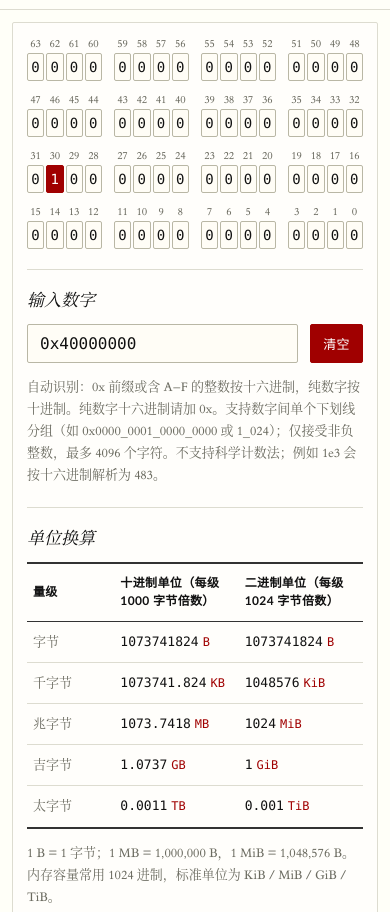
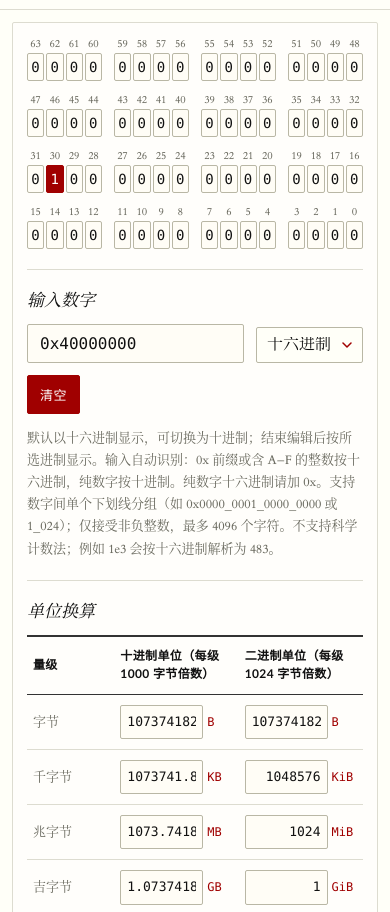
Before and after one commit to zhyantao/riscv-bitlab, a plain HTML site: page bytes.html in a window 390 px wide. Shown: the part 188-1100 px from the top of the page. Drawn offline with Linux system fonts and the light colour scheme.

Commit message:
Improve input layout and display settings in bytes.html
Updated input layout and display settings for better responsiveness and user experience.

```diff
--- a/bytes.html
+++ b/bytes.html
@@ -12,12 +12,13 @@
   h3 { margin:0 0 12px; }
   .section { margin-top:20px; padding-top:20px; border-top:1px solid var(--line); }
   .desc, .tip { font-size:13px; line-height:1.7; }
-  .input-row { display:flex; align-items:end; gap:12px; }
-  .input-field { flex:1; min-width:0; }
+  .input-row { display:flex; flex-wrap:wrap; align-items:end; gap:12px; }
+  .input-field { flex:1 1 180px; min-width:0; }
   label { display:block; font-size:14px; margin-bottom:6px; }
   input, button { padding:9px 12px; }
   input { width:100%; }
   #clear-btn { flex-shrink:0; }
+  #display-base { flex-shrink:0; padding:9px 30px 9px 10px; }
   .bit-grid { display:grid; grid-template-columns:1fr; gap:20px; }
   .bit-group { display:grid; grid-template-columns:repeat(4,minmax(0,1fr)); gap:20px; }
   .bit-byte { display:grid; grid-template-columns:repeat(2,minmax(0,1fr)); gap:20px; }
@@ -30,7 +31,7 @@
   th:first-child { width:26%; }
   td { font-family:var(--mono); overflow-wrap:anywhere; }
   td:first-child { font-family:inherit; color:var(--muted); }
-  .unit-value { display:inline-block; min-width:22ch; text-align:right; }
+  .unit-value { width:calc(100% - 3ch - 6px); min-width:0; padding:6px; text-align:right; }
   .unit { display:inline-block; width:3ch; text-align:left; margin-left:6px; color:var(--accent); font-size:12px; }
   @media (max-width:700px) {
     main { padding:12px; } .card { padding:14px; }
@@ -77,9 +78,13 @@
             autocomplete="off" autocapitalize="off" spellcheck="false" maxlength="4096"
             aria-describedby="input-tip input-error" aria-invalid="false">
         </div>
+        <select id="display-base" aria-label="输入数字显示进制">
+          <option value="16" selected>十六进制</option>
+          <option value="10">十进制</option>
+        </select>
         <button type="button" id="clear-btn">清空</button>
       </div>
-      <p class="tip" id="input-tip">自动识别：0x 前缀或含 A–F 的整数按十六进制，纯数字按十进制。纯数字十六进制请加 0x。支持数字间单个下划线分组（如 0x0000_0001_0000_0000 或 1_024）；仅接受非负整数，最多 4096 个字符。不支持科学计数法；例如 1e3 会按十六进制解析为 483。</p>
+      <p class="tip" id="input-tip">默认以十六进制显示，可切换为十进制；结束编辑后按所选进制显示。输入自动识别：0x 前缀或含 A–F 的整数按十六进制，纯数字按十进制。纯数字十六进制请加 0x。支持数字间单个下划线分组（如 0x0000_0001_0000_0000 或 1_024）；仅接受非负整数，最多 4096 个字符。不支持科学计数法；例如 1e3 会按十六进制解析为 483。</p>
       <p class="error" id="input-error" role="alert" hidden></p>
     </section>
     <section class="section" aria-labelledby="units-title">
@@ -89,14 +94,18 @@
         <tbody id="results"></tbody>
       </table>
       <p class="tip">1 B = 1 字节；1 MB = 1,000,000 B，1 MiB = 1,048,576 B。内存容量常用 1024 进制，标准单位为 KiB / MiB / GiB / TiB。</p>
-      <p class="tip">使用 BigInt 精确计算，不经过浮点数；小数最多保留 4 位（四舍五入），整除时不显示小数部分。</p>
+      <p class="tip" id="units-tip">任意结果均可编辑，其他单位、输入数字和二进制位同步更新。结果框接受十进制非负数，可输入小数，但换算后必须为整数个字节。</p>
+      <p class="error" id="units-error" role="alert" hidden></p>
+      <p class="tip">使用 BigInt 精确计算，不经过浮点数；小数完整显示，不四舍五入、不截断，整除时不显示小数部分。正在编辑的值保留原样。</p>
     </section>
   </section>
 </main>
 <script src="page-state.js"></script>
 <script>
 const input = document.getElementById('number-input');
+const displayBase = document.getElementById('display-base');
 const error = document.getElementById('input-error');
+const unitsError = document.getElementById('units-error');
 const bitGrid = document.getElementById('bit-grid');
 const bitTip = document.getElementById('bit-tip');
 let currentBytes = 0n;
@@ -119,8 +128,7 @@ for (let groupIndex = 0; groupIndex < 2; groupIndex++) {
         button.addEventListener('click', () => {
           if (currentBytes === null) return;
           const value = currentBytes ^ (1n << BigInt(bit));
-          const hexadecimal = /^0x/i.test(input.value.trim()) || /[a-f]/i.test(input.value);
-          input.value = hexadecimal ? '0x' + value.toString(16).toUpperCase() : value.toString();
+          input.value = formatBytes(value);
           updateResults();
         });
         bitButtons.push({button, bit}); cell.append(index, button); nibbleGroup.appendChild(cell);
@@ -132,17 +140,29 @@ for (let groupIndex = 0; groupIndex < 2; groupIndex++) {
   bitGrid.appendChild(group);
 }
 const units = [['字节','B','B'], ['千字节','KB','KiB'], ['兆字节','MB','MiB'], ['吉字节','GB','GiB'], ['太字节','TB','TiB']];
-const resultCells = units.map(([label, decimalUnit, binaryUnit]) => {
+const resultCells = units.map(([label, decimalUnit, binaryUnit], index) => {
   const row = document.createElement('tr');
   const name = document.createElement('td'); name.textContent = label; row.appendChild(name);
-  const cells = [decimalUnit, binaryUnit].map(unit => {
+  const cells = [decimalUnit, binaryUnit].map((unit, column) => {
     const cell = document.createElement('td');
-    const value = document.createElement('span'); value.className = 'unit-value';
+    const value = document.createElement('input'); value.className = 'unit-value';
+    value.type = 'text'; value.inputMode = 'decimal'; value.maxLength = 4096;
+    value.autocomplete = 'off'; value.spellcheck = false; value.placeholder = '—';
+    value.setAttribute('aria-label', `${column === 0 ? '十进制' : '二进制'}单位 ${unit}`);
+    value.setAttribute('aria-describedby', 'units-tip units-error');
+    const divisor = (column === 0 ? 1000n : 1024n) ** BigInt(index);
+    value.addEventListener('input', () => updateResults(value, divisor));
     const suffix = document.createElement('span'); suffix.className = 'unit'; suffix.textContent = unit;
     cell.append(value, suffix); row.appendChild(cell); return value;
   });
   document.getElementById('results').appendChild(row); return cells;
 });
+function formatBytes(bytes) {
+  return displayBase.value === '16' ? '0x' + bytes.toString(16).toUpperCase() : bytes.toString();
+}
+function updateInputDisplay() {
+  if (currentBytes !== null && input.value.trim()) input.value = formatBytes(currentBytes);
+}
 function parseBytes(raw) {
   const text = raw.trim();
   if (raw.length > 4096) throw new Error('输入不能超过 4096 个字符。');
@@ -154,28 +174,41 @@ function parseBytes(raw) {
   if (!/^[0-9]+(?:_[0-9]+)*$/.test(text)) throw new Error('请输入有效的十进制非负整数，允许数字间单个下划线，不支持小数、负数或其他分隔符。');
   return BigInt(text.replaceAll('_', ''));
 }
+function parseUnitBytes(raw, divisor) {
+  const text = raw.trim();
+  if (raw.length > 4096) throw new Error('输入不能超过 4096 个字符。');
+  if (!text) return null;
+  if (!/^(?:[0-9]+(?:\.[0-9]*)?|\.[0-9]+)$/.test(text)) throw new Error('请输入十进制非负数，不支持十六进制或科学计数法。');
+  const [integer, fraction = ''] = text.split('.');
+  const scale = 10n ** BigInt(fraction.length);
+  const numerator = BigInt(integer + fraction) * divisor;
+  if (numerator % scale !== 0n) throw new Error('换算后必须为整数个字节，请调整小数。');
+  return numerator / scale;
+}
 function formatRatio(bytes, divisor) {
   const integer = bytes / divisor;
   let remainder = bytes % divisor;
   if (remainder === 0n) return integer.toString();
-  // 取 5 位小数用于四舍五入到 4 位
   let digits = '';
-  for (let i = 0; i < 5; i++) {
+  // 单位除数仅含质因子 2 和 5，小数必定有限。
+  while (remainder !== 0n) {
     remainder *= 10n;
     digits += (remainder / divisor).toString();
     remainder %= divisor;
   }
-  const rounded = (BigInt(digits) + 5n) / 10n;
-  if (rounded === 10000n) return (integer + 1n).toString();
-  const fraction = rounded.toString().padStart(4, '0').replace(/0+$/, '');
-  return integer.toString() + (fraction ? '.' + fraction : '');
+  return integer.toString() + '.' + digits;
 }
-function updateResults() {
+function updateResults(source = input, divisor = 1n) {
   let bytes = null;
-  error.textContent = ''; error.hidden = true; input.setAttribute('aria-invalid', 'false');
-  try { bytes = parseBytes(input.value); }
-  catch (failure) { error.textContent = failure.message; error.hidden = false; input.setAttribute('aria-invalid', 'true'); }
-  currentBytes = error.hidden ? (bytes ?? 0n) : null;
+  error.textContent = ''; error.hidden = true;
+  unitsError.textContent = ''; unitsError.hidden = true;
+  input.setAttribute('aria-invalid', 'false');
+  resultCells.flat().forEach(cell => cell.setAttribute('aria-invalid', 'false'));
+  const activeError = source === input ? error : unitsError;
+  try { bytes = source === input ? parseBytes(input.value) : parseUnitBytes(source.value, divisor); }
+  catch (failure) { activeError.textContent = failure.message; activeError.hidden = false; source.setAttribute('aria-invalid', 'true'); }
+  if (source !== input) input.value = bytes === null ? '' : formatBytes(bytes);
+  currentBytes = activeError.hidden ? (bytes ?? 0n) : null;
   bitButtons.forEach(({button, bit}) => {
     const enabled = currentBytes !== null;
     const isSet = enabled && (currentBytes & (1n << BigInt(bit))) !== 0n;
@@ -189,13 +222,15 @@ function updateResults() {
   bitTip.textContent = bitTip.hidden ? '' : '当前数值超过 64 位，仅显示低 64 位，翻转时保留高位。';
   resultCells.forEach((cells, index) => cells.forEach((cell, column) => {
     const divisor = (column === 0 ? 1000n : 1024n) ** BigInt(index);
-    cell.textContent = bytes === null ? '—' : formatRatio(bytes, divisor);
+    if (cell !== source) cell.value = bytes === null ? '' : formatRatio(bytes, divisor);
   }));
 }
-input.addEventListener('input', updateResults);
+input.addEventListener('input', () => updateResults());
+input.addEventListener('change', updateInputDisplay);
+displayBase.addEventListener('change', updateInputDisplay);
 document.getElementById('clear-btn').addEventListener('click', () => { input.value = ''; updateResults(); input.focus(); });
 updateResults();
-PageState.bind({ render:updateResults });
+PageState.bind({ render:() => { updateResults(); updateInputDisplay(); } });
 </script>
 <footer class="site-footer">
   <hr class="slender">
```
